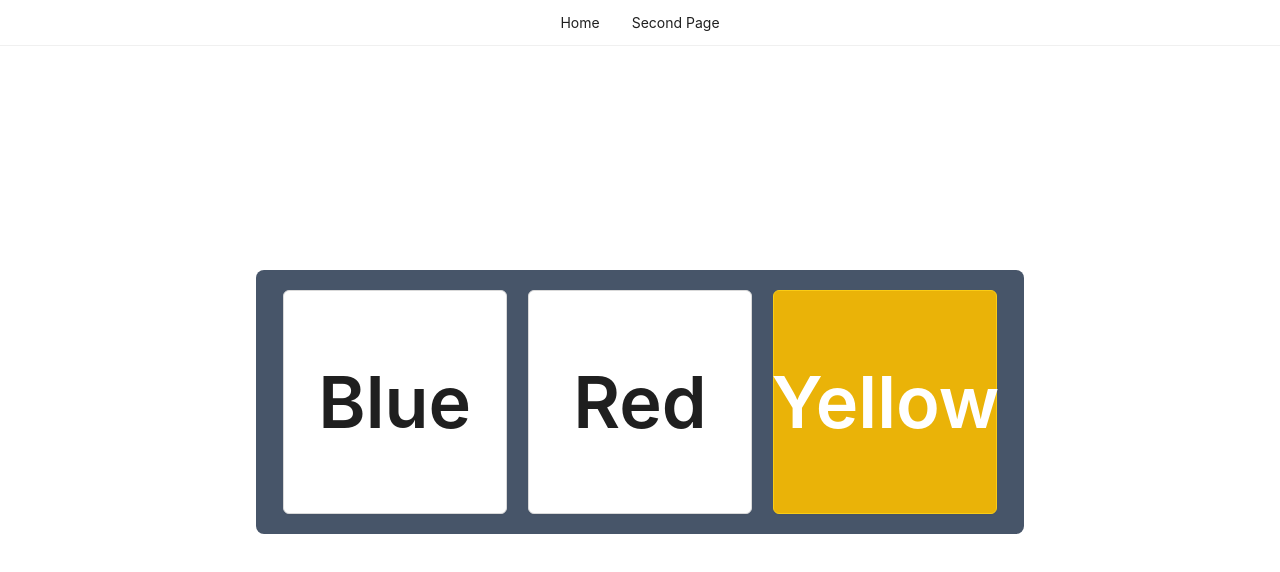
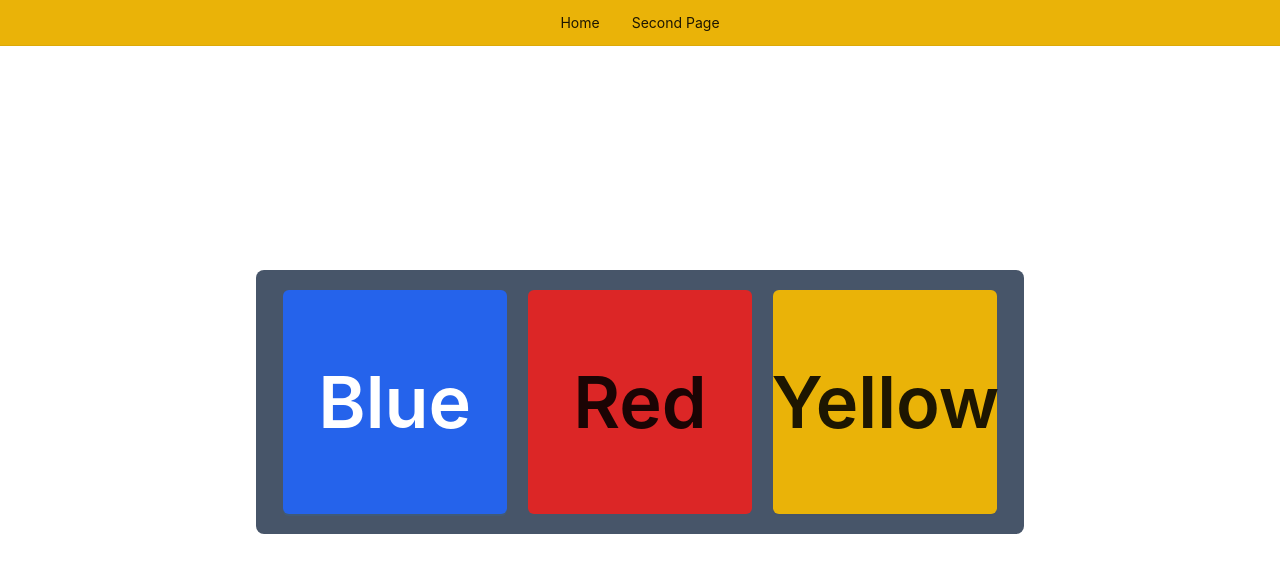
Before and after one commit to Ali-Primer/color-selector, a Next.js app: page / in a window 1280 px wide. Shown: the top 572 px of the page. Built offline with nearby package versions, Linux system fonts and the light colour scheme.

Commit message:
setting colors on local storage

```diff
--- a/app/components/ColorsBox.tsx
+++ b/app/components/ColorsBox.tsx
@@ -1,8 +1,14 @@
 import { Button, Flex, Space } from "antd";
+import { useEffect, useState } from "react";
 
-export function ColorsBox() {
-  function setToStorage(color: string) {
-    localStorage.setItem("color", color);
+interface colorsBox {
+  setColor: (color: string) => void;
+}
+
+export function ColorsBox({ setColor }: colorsBox) {
+  function setToStorage(selectedColor: string) {
+    localStorage.setItem("color", selectedColor);
+    setColor(selectedColor);
   }
 
   return (
@@ -10,21 +16,23 @@ export function ColorsBox() {
       <Flex className="justify-center my-56">
         <Space className="w-3/5 justify-around bg-slate-600 p-5 rounded-lg">
           <Button
-            className="w-56 h-56 text-7xl font-semibold"
+            type="primary"
+            className="w-56 h-56 text-7xl font-semibold bg-blue-600 hover:!bg-white hover:!text-blue-600"
             onClick={() => setToStorage("blue")}
           >
             Blue
           </Button>
           <Button
+            type="danger"
             key="red"
-            className="w-56 h-56 text-7xl font-semibold"
+            className="w-56 h-56 text-7xl font-semibold bg-red-600 hover:!bg-white hover:!text-red-600"
             onClick={() => setToStorage("red")}
           >
             Red
           </Button>
           <Button
             key="yellow"
-            className="bg-yellow-500 border-solid border-yellow-400 border w-56 h-56 text-white text-7xl font-semibold"
+            className="bg-yellow-500 border-solid w-56 h-56 text-7xl font-semibold border-0 hover:!bg-white hover:!text-yellow-500"
             onClick={() => setToStorage("yellow")}
           >
             Yellow
--- a/app/components/HeaderPages.tsx
+++ b/app/components/HeaderPages.tsx
@@ -1,26 +1,46 @@
   "use client";
   import { Menu } from "antd";
   import { useRouter } from "next/navigation";
+  import { useEffect, useState } from "react";
 
   const menu: React.CSSProperties = {
-  textAlign: 'center',
-  display: 'flex',
-  justifyContent: 'center'
-}
+    textAlign: "center",
+    display: "flex",
+    justifyContent: "center",
+  };
 
   export const HeaderPages = () => {
+    const [color, setColor] = useState<string | null>("blue");
     const router = useRouter();
 
     const handleNavigation = (path: string) => {
       router.push(path);
     };
 
+    useEffect(() => {
+      const color: string | null = localStorage.getItem("color");
+      setColor(color);
+    }, [localStorage.getItem("color")]);
+
     return (
-    <Menu style={menu} mode="horizontal">
+      <Menu
+        className={`${
+          color === "red"
+            ? "bg-red-600"
+            : color === "blue"
+            ? "bg-blue-600"
+            : "bg-yellow-500"
+        }`}
+        style={menu}
+        mode="horizontal"
+      >
         <Menu.Item key="home" onClick={() => handleNavigation("/")}>
           Home
         </Menu.Item>
-      <Menu.Item key="secondPage" onClick={() => handleNavigation("/second-page")}>
+        <Menu.Item
+          key="secondPage"
+          onClick={() => handleNavigation("/second-page")}
+        >
           Second Page
         </Menu.Item>
       </Menu>
--- a/app/layout.tsx
+++ b/app/layout.tsx
@@ -1,7 +1,6 @@
 import type { Metadata } from "next";
 import localFont from "next/font/local";
 import "./globals.css";
-import { HeaderPages } from "./components/HeaderPages";
 
 const geistSans = localFont({
   src: "./fonts/GeistVF.woff",
@@ -29,7 +28,7 @@ export default function RootLayout({
       <body
         className={`${geistSans.variable} ${geistMono.variable} antialiased`}
       >
-        <HeaderPages/>
+
         {children}
       </body>
     </html>
--- a/app/page.tsx
+++ b/app/page.tsx
@@ -1,12 +1,15 @@
-'use client'
+"use client";
+import { useState } from "react";
 import { ColorsBox } from "./components/ColorsBox";
+import { HeaderPages } from "./components/HeaderPages";
 import "./globals.css";
 
 export default function Home() {
-
+  const [color, setColor] = useState<string>()
   return (
     <>
-      <ColorsBox/>
+      <HeaderPages color={color}/>
+      <ColorsBox setColor={setColor}/>
     </>
   );
 }
```
Lines whose indentation alone changed are shown as unchanged.
